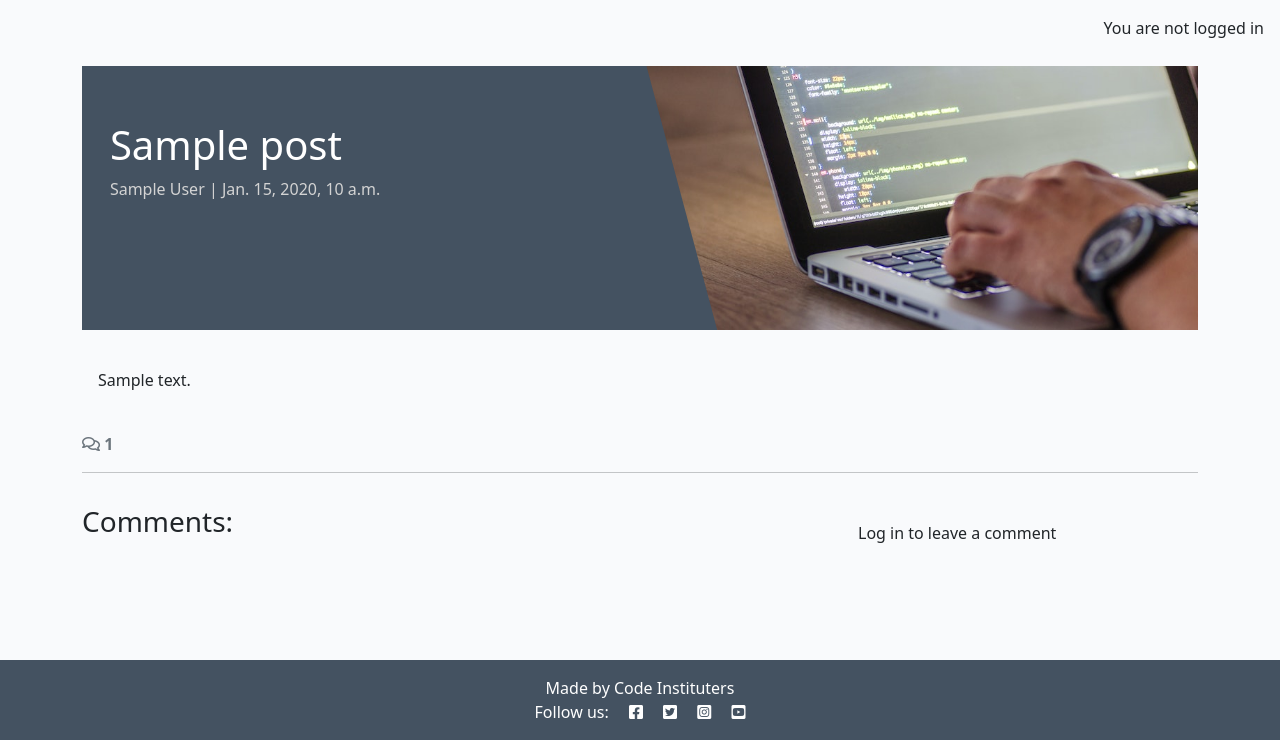
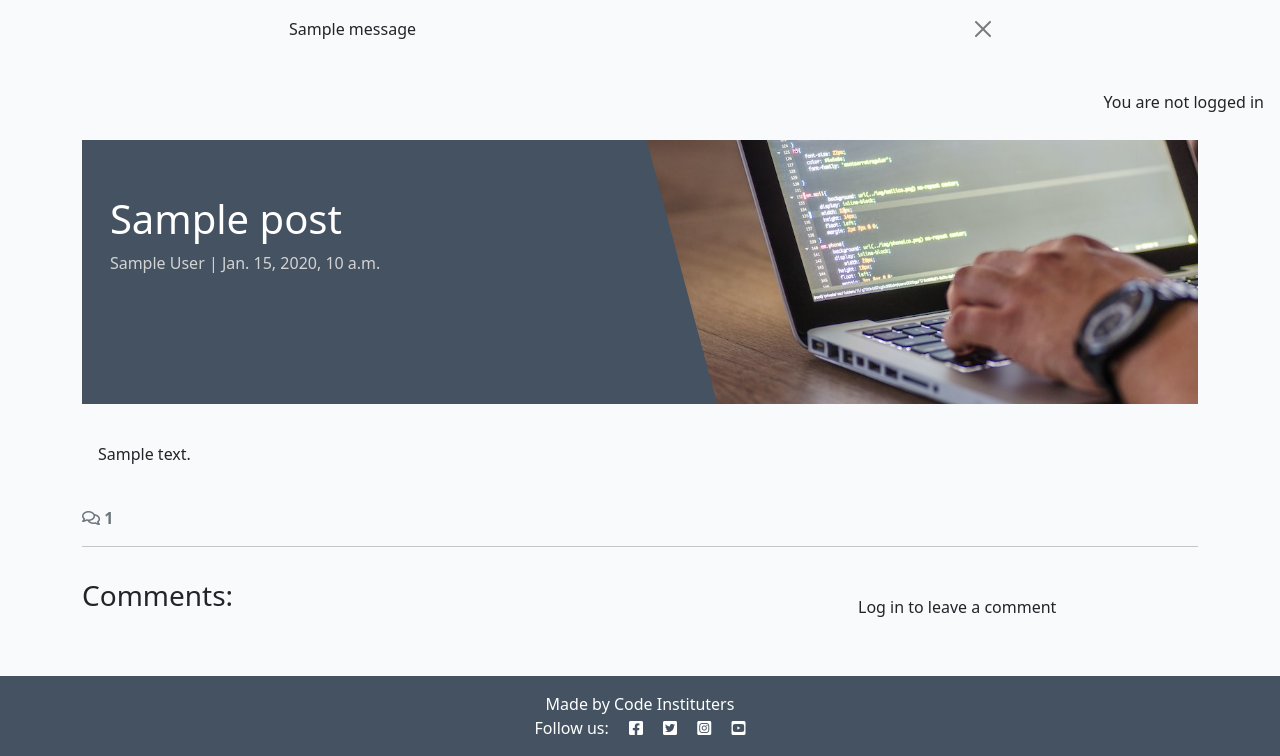
Before and after one commit to JedDizon/codestar_blog, a Django app: template blog/templates/blog/post_detail.html in a window 1280 px wide. Shown: the part 60-816 px from the top of the page. Run offline with Django 4.2, Linux system fonts and the light colour scheme; the template is opened without the code that fills it: most values are stand-ins (such as "Sample title", 1, 10 or a date in 2020); one stand-in notice (Sample message) is shown; some libraries are stand-ins or nearby versions.

Commit message:
handle POST request from comment form and display confirmation message

```diff
--- a/templates/base.html
+++ b/templates/base.html
@@ -77,6 +77,22 @@
         </div>
     </nav>
 
+    <!-- displaying Django messages -->
+<div class="container">
+    <div class="row">
+      <div class="col-md-8 offset-md-2">
+        {% for message in messages %}
+        <div class="alert {{ message.tags }} alert-dismissible
+          fade show" id="msg" role="alert">
+          {{ message | safe }}
+          <button type="button" class="btn-close"
+            data-bs-dismiss="alert" aria-label="Close"></button>
+        </div>
+        {% endfor %}
+      </div>
+    </div>
+  </div>
+
     <main class="flex-shrink-0 main-bg">
         {% if user.is_authenticated %}
         <p class="text-end m-3">You are logged in as {{ user }}</p>
```
Also changed, not shown: blog/views.py (+8 -0 lines).
